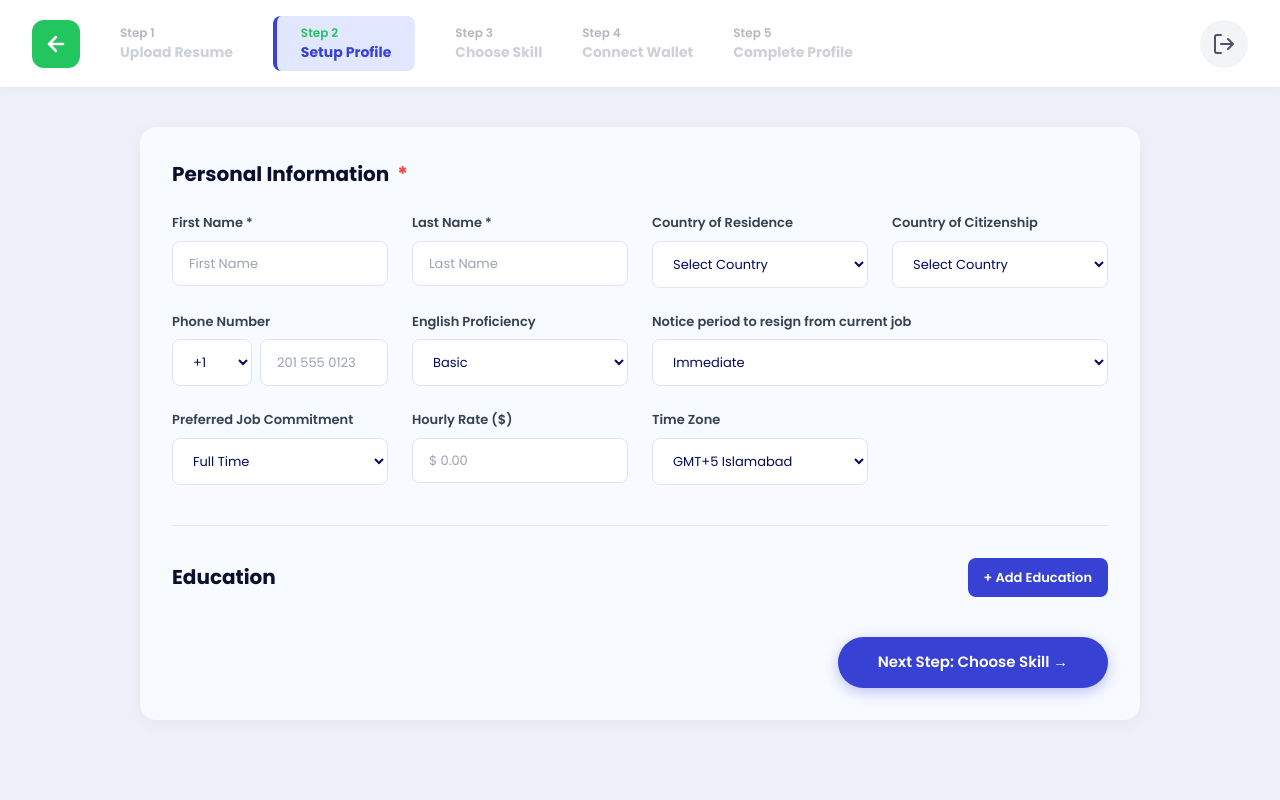
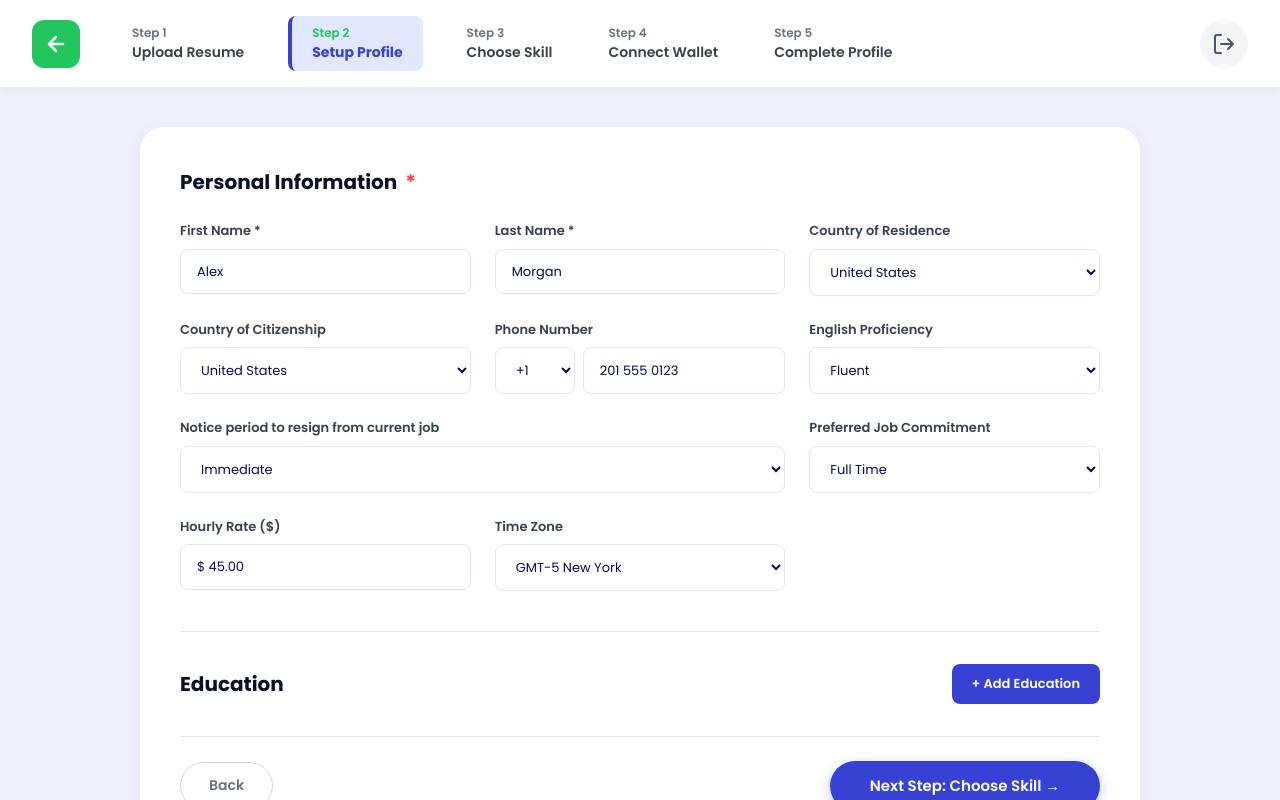
Before and after one commit to Mominkhalid045-debug/greelance-login, a React (Vite) app: page /setup-profile in a window 1280 px wide. Built offline with nearby package versions, Linux system fonts and the light colour scheme.

Commit message:
Fix step tab navigation across all 5 onboarding screens and ensure Next Step button is fully clickable

```diff
--- a/src/pages/SetupProfile.jsx
+++ b/src/pages/SetupProfile.jsx
@@ -19,30 +19,30 @@ export default function SetupProfile() {
         </button>
 
         {/* Steps */}
-        <div style={{ display: 'flex', flex: 1, gap: '40px' }}>
-          <div style={{ padding: '8px 0', opacity: 0.5, cursor: 'pointer' }} onClick={() => navigate('/form')}>
+        <div style={{ display: 'flex', flex: 1, gap: '32px' }}>
+          <div style={{ padding: '8px 12px', cursor: 'pointer' }} onClick={() => navigate('/form')}>
             <p style={{ margin: 0, fontSize: '12px', color: '#6B7280', fontWeight: 600, fontFamily: "'Poppins', sans-serif" }}>Step 1</p>
-            <p style={{ margin: 0, fontSize: '14px', color: '#9CA3AF', fontWeight: 700, fontFamily: "'Poppins', sans-serif" }}>Upload Resume</p>
+            <p style={{ margin: 0, fontSize: '14px', color: '#374151', fontWeight: 600, fontFamily: "'Poppins', sans-serif" }}>Upload Resume</p>
           </div>
 
-          <div style={{ background: '#E0E7FF', padding: '8px 24px', borderRadius: '8px', borderLeft: '4px solid #3741D4' }}>
+          <div style={{ background: '#E0E7FF', padding: '8px 20px', borderRadius: '8px', borderLeft: '4px solid #3741D4', cursor: 'pointer' }} onClick={() => navigate('/setup-profile')}>
             <p style={{ margin: 0, fontSize: '12px', color: '#22C55E', fontWeight: 600, fontFamily: "'Poppins', sans-serif" }}>Step 2</p>
             <p style={{ margin: 0, fontSize: '14px', color: '#3741D4', fontWeight: 700, fontFamily: "'Poppins', sans-serif" }}>Setup Profile</p>
           </div>
 
-          <div style={{ padding: '8px 0', opacity: 0.5 }}>
+          <div style={{ padding: '8px 12px', cursor: 'pointer' }} onClick={() => navigate('/skills')}>
             <p style={{ margin: 0, fontSize: '12px', color: '#6B7280', fontWeight: 600, fontFamily: "'Poppins', sans-serif" }}>Step 3</p>
-            <p style={{ margin: 0, fontSize: '14px', color: '#9CA3AF', fontWeight: 700, fontFamily: "'Poppins', sans-serif" }}>Choose Skill</p>
+            <p style={{ margin: 0, fontSize: '14px', color: '#374151', fontWeight: 600, fontFamily: "'Poppins', sans-serif" }}>Choose Skill</p>
           </div>
 
-          <div style={{ padding: '8px 0', opacity: 0.5 }}>
+          <div style={{ padding: '8px 12px', cursor: 'pointer' }} onClick={() => navigate('/connect-wallet')}>
             <p style={{ margin: 0, fontSize: '12px', color: '#6B7280', fontWeight: 600, fontFamily: "'Poppins', sans-serif" }}>Step 4</p>
-            <p style={{ margin: 0, fontSize: '14px', color: '#9CA3AF', fontWeight: 700, fontFamily: "'Poppins', sans-serif" }}>Connect Wallet</p>
+            <p style={{ margin: 0, fontSize: '14px', color: '#374151', fontWeight: 600, fontFamily: "'Poppins', sans-serif" }}>Connect Wallet</p>
           </div>
 
-          <div style={{ padding: '8px 0', opacity: 0.5 }}>
+          <div style={{ padding: '8px 12px', cursor: 'pointer' }} onClick={() => navigate('/assessment')}>
             <p style={{ margin: 0, fontSize: '12px', color: '#6B7280', fontWeight: 600, fontFamily: "'Poppins', sans-serif" }}>Step 5</p>
-            <p style={{ margin: 0, fontSize: '14px', color: '#9CA3AF', fontWeight: 700, fontFamily: "'Poppins', sans-serif" }}>Complete Profile</p>
+            <p style={{ margin: 0, fontSize: '14px', color: '#374151', fontWeight: 600, fontFamily: "'Poppins', sans-serif" }}>Complete Profile</p>
           </div>
         </div>
 
@@ -56,47 +56,47 @@ export default function SetupProfile() {
 
       {/* Main Content Area */}
       <div style={{ flex: 1, overflowY: 'auto', padding: '40px' }}>
-        <div style={{ maxWidth: '1000px', margin: '0 auto', background: '#F7FAFF', borderRadius: '16px', padding: '32px', boxShadow: '0 4px 20px rgba(0,0,0,0.05)' }}>
+        <div style={{ maxWidth: '1000px', margin: '0 auto', background: '#FFFFFF', borderRadius: '24px', padding: '40px', boxShadow: '0 4px 20px rgba(0,0,0,0.05)' }}>
 
           <div style={{ display: 'flex', alignItems: 'center', gap: '8px', marginBottom: '24px' }}>
             <h2 style={{ fontFamily: "'Poppins', sans-serif", fontWeight: 700, fontSize: '20px', color: '#0A0F2E', margin: 0 }}>Personal Information</h2>
             <span style={{ color: '#EF4444', fontWeight: 700, fontSize: '20px' }}>*</span>
           </div>
 
-          <div style={{ display: 'grid', gridTemplateColumns: 'repeat(auto-fit, minmax(200px, 1fr))', gap: '24px', marginBottom: '40px' }}>
+          <div style={{ display: 'grid', gridTemplateColumns: 'repeat(auto-fit, minmax(220px, 1fr))', gap: '24px', marginBottom: '40px' }}>
 
             <div style={{ display: 'flex', flexDirection: 'column', gap: '8px' }}>
               <label style={{ fontFamily: "'Poppins', sans-serif", fontSize: '13px', fontWeight: 600, color: '#374151' }}>First Name *</label>
-              <input type="text" placeholder="First Name" style={inputStyle} />
+              <input type="text" placeholder="First Name" style={inputStyle} defaultValue="Alex" />
             </div>
 
             <div style={{ display: 'flex', flexDirection: 'column', gap: '8px' }}>
               <label style={{ fontFamily: "'Poppins', sans-serif", fontSize: '13px', fontWeight: 600, color: '#374151' }}>Last Name *</label>
-              <input type="text" placeholder="Last Name" style={inputStyle} />
+              <input type="text" placeholder="Last Name" style={inputStyle} defaultValue="Morgan" />
             </div>
 
             <div style={{ display: 'flex', flexDirection: 'column', gap: '8px' }}>
               <label style={{ fontFamily: "'Poppins', sans-serif", fontSize: '13px', fontWeight: 600, color: '#374151' }}>Country of Residence</label>
-              <select style={inputStyle}><option>Select Country</option></select>
+              <select style={inputStyle}><option>United States</option><option>United Kingdom</option><option>Canada</option></select>
             </div>
 
             <div style={{ display: 'flex', flexDirection: 'column', gap: '8px' }}>
               <label style={{ fontFamily: "'Poppins', sans-serif", fontSize: '13px', fontWeight: 600, color: '#374151' }}>Country of Citizenship</label>
-              <select style={inputStyle}><option>Select Country</option></select>
+              <select style={inputStyle}><option>United States</option><option>United Kingdom</option><option>Canada</option></select>
             </div>
 
             <div style={{ display: 'flex', flexDirection: 'column', gap: '8px' }}>
               <label style={{ fontFamily: "'Poppins', sans-serif", fontSize: '13px', fontWeight: 600, color: '#374151' }}>Phone Number</label>
               <div style={{ display: 'flex', gap: '8px' }}>
                 <select style={{ ...inputStyle, width: '80px' }}><option>+1</option></select>
-                <input type="text" placeholder="201 555 0123" style={{ ...inputStyle, flex: 1 }} />
+                <input type="text" placeholder="201 555 0123" defaultValue="201 555 0123" style={{ ...inputStyle, flex: 1 }} />
               </div>
             </div>
 
             <div style={{ display: 'flex', flexDirection: 'column', gap: '8px' }}>
               <label style={{ fontFamily: "'Poppins', sans-serif", fontSize: '13px', fontWeight: 600, color: '#374151' }}>English Proficiency</label>
               <select style={inputStyle}>
-                <option>Basic</option><option>Conversational</option><option>Fluent</option><option>Native</option>
+                <option>Fluent</option><option>Native</option><option>Conversational</option><option>Basic</option>
               </select>
             </div>
 
@@ -116,13 +116,13 @@ export default function SetupProfile() {
 
             <div style={{ display: 'flex', flexDirection: 'column', gap: '8px' }}>
               <label style={{ fontFamily: "'Poppins', sans-serif", fontSize: '13px', fontWeight: 600, color: '#374151' }}>Hourly Rate ($)</label>
-              <input type="number" placeholder="$ 0.00" style={inputStyle} />
+              <input type="text" placeholder="$ 45.00" defaultValue="$ 45.00" style={inputStyle} />
             </div>
 
             <div style={{ display: 'flex', flexDirection: 'column', gap: '8px' }}>
               <label style={{ fontFamily: "'Poppins', sans-serif", fontSize: '13px', fontWeight: 600, color: '#374151' }}>Time Zone</label>
               <select style={inputStyle}>
-                <option>GMT+5 Islamabad</option><option>GMT+0 London</option><option>GMT-5 New York</option>
+                <option>GMT-5 New York</option><option>GMT+0 London</option><option>GMT+5 Islamabad</option>
               </select>
             </div>
 
@@ -130,13 +130,26 @@ export default function SetupProfile() {
 
           <div style={{ borderTop: '1px solid #E5E7EB', margin: '32px 0' }}></div>
 
-          <div style={{ display: 'flex', alignItems: 'center', justifyContent: 'space-between', marginBottom: '24px' }}>
+          <div style={{ display: 'flex', alignItems: 'center', justifyContent: 'space-between', marginBottom: '32px' }}>
             <h2 style={{ fontFamily: "'Poppins', sans-serif", fontWeight: 700, fontSize: '20px', color: '#0A0F2E', margin: 0 }}>Education</h2>
-            <button style={{ background: '#3741D4', color: '#fff', border: 'none', borderRadius: '8px', padding: '10px 16px', fontFamily: "'Poppins', sans-serif", fontSize: '13px', fontWeight: 600, cursor: 'pointer' }}>+ Add Education</button>
+            <button style={{ background: '#3741D4', color: '#fff', border: 'none', borderRadius: '8px', padding: '10px 20px', fontFamily: "'Poppins', sans-serif", fontSize: '13px', fontWeight: 600, cursor: 'pointer' }}>+ Add Education</button>
           </div>
 
-          <div style={{ display: 'flex', justifyContent: 'flex-end', marginTop: '40px' }}>
-             <button onClick={() => navigate('/skills')} style={{ background: '#3741D4', color: '#fff', border: 'none', borderRadius: '30px', padding: '14px 40px', fontFamily: "'Poppins', sans-serif", fontSize: '15px', fontWeight: 600, cursor: 'pointer', boxShadow: '0 4px 14px rgba(55,65,212,0.3)' }}>Next Step: Choose Skill →</button>
+          {/* Action Row */}
+          <div style={{ display: 'flex', justifyContent: 'space-between', alignItems: 'center', borderTop: '1px solid #E5E7EB', paddingTop: '24px', marginTop: '20px' }}>
+            <button
+              onClick={() => navigate('/form')}
+              style={{ background: 'transparent', color: '#6B7280', border: '1px solid #D1D5DB', borderRadius: '30px', padding: '12px 28px', fontFamily: "'Poppins', sans-serif", fontWeight: 600, fontSize: '14px', cursor: 'pointer' }}
+            >
+              Back
+            </button>
+
+            <button
+              onClick={() => navigate('/skills')}
+              style={{ background: '#3741D4', color: '#fff', border: 'none', borderRadius: '30px', padding: '14px 40px', fontFamily: "'Poppins', sans-serif", fontSize: '15px', fontWeight: 600, cursor: 'pointer', boxShadow: '0 4px 14px rgba(55,65,212,0.3)' }}
+            >
+              Next Step: Choose Skill →
+            </button>
           </div>
 
         </div>
```
Also changed, not shown: src/pages/FreelancerForm.jsx (+15 -15 lines).
